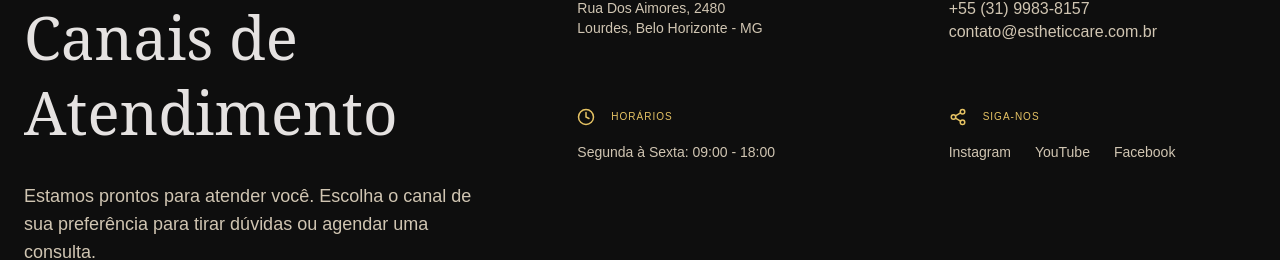
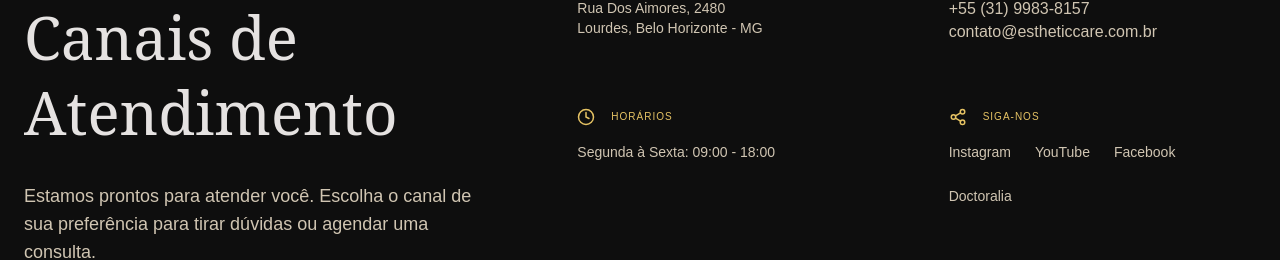
Before and after one commit to drjorgemenezes/estheticcare, a React (Vite) app: page / in a window 1280 px wide. Shown: the part 7615-7875 px from the top of the page. Built offline with nearby package versions, Linux system fonts and the light colour scheme.

Commit message:
feat: implement App component with procedure carousels and hero slider sections

```diff
--- a/src/App.tsx
+++ b/src/App.tsx
@@ -722,7 +722,7 @@
                 <Share2 size={18} />
                 <span className="font-label uppercase tracking-widest text-[10px]">Siga-nos</span>
               </div>
-              <div className="flex gap-6">
+              <div className="flex flex-wrap gap-6">
                 <a
                   className="text-on-surface-variant hover:text-primary transition-colors text-sm"
                   href="https://www.instagram.com/esthetic.care/"
@@ -746,6 +746,14 @@
                   rel="noopener noreferrer"
                 >
                   Facebook
+                </a>
+                <a
+                  className="text-on-surface-variant hover:text-primary transition-colors text-sm"
+                  href="https://www.doctoralia.com.br/jorge-antonio-de-menezes/cirurgiao-plastico/belo-horizonte"
+                  target="_blank"
+                  rel="noopener noreferrer"
+                >
+                  Doctoralia
                 </a>
               </div>
             </div>
```
